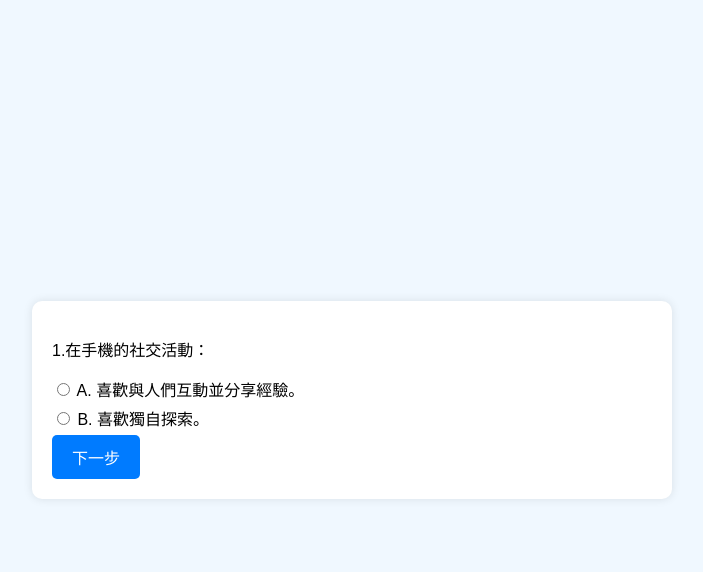
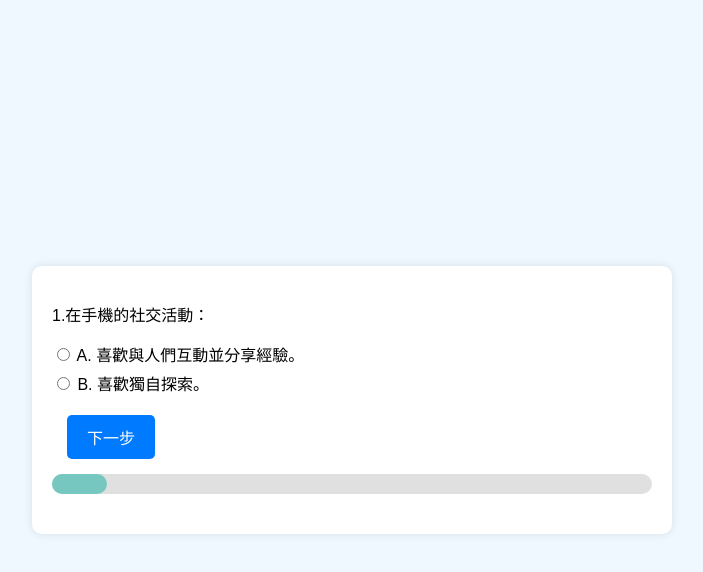
Before and after one commit to Lyn0U0/Digital-Persona-Explorer_1, a plain HTML site: page index.html in a window 1280 px wide. Both pictures are taken after a click on the button "開始測驗". Shown: the whole page, without its empty margins (288-991 px from the left). Drawn offline with Linux system fonts and the light colour scheme.

Commit message:
v 2.0
progress adjustment

```diff
--- a/index.html
+++ b/index.html
@@ -19,6 +19,9 @@
                 <button id="prevButton" onclick="prevQuestion()">上一步</button>
                 <button id="nextButton" onclick="nextQuestion()">下一步</button>
             </div>
+            <div id="progressBarContainer" class="progress-bar-container">
+                <div id="progressBar" class="progress-bar"></div>
+            </div>
         </div>
         <div id="result" class="result"></div>
     </div>
--- a/script.js
+++ b/script.js
@@ -110,6 +110,7 @@ function showQuestion(index) {
     `;
     document.getElementById("prevButton").style.display = index === 0 ? 'none' : 'inline-block';
     document.getElementById("nextButton").textContent = index === questions.length - 1 ? '提交' : '下一步';
+    updateProgressBar(index);
 }
 
 function nextQuestion() {
@@ -132,6 +133,12 @@ function prevQuestion() {
         currentQuestionIndex--;
         showQuestion(currentQuestionIndex);
     }
+}
+
+function updateProgressBar(index) {
+    const progressBar = document.getElementById("progressBar");
+    const progress = ((index + 1) / questions.length) * 100;
+    progressBar.style.width = `${progress}%`;
 }
 
 function calculateResult() {
--- a/styles.css
+++ b/styles.css
@@ -55,6 +55,7 @@ label {
 .navigation-buttons {
     display: flex;
     justify-content: space-between;
+    padding: 15px;
 }
 
 button {
@@ -91,3 +92,18 @@ button:hover {
 #retryButton:hover {
     background-color: #d9534f;
 }
+
+.progress-bar-container {
+    width: 100%;
+    background-color: #e0e0e0;
+    border-radius: 10px;
+    margin-bottom: 20px;
+}
+
+.progress-bar {
+    width: 0;
+    height: 20px;
+    background-color: #76c7c0;
+    border-radius: 10px;
+    transition: width 0.3s;
+}
```
